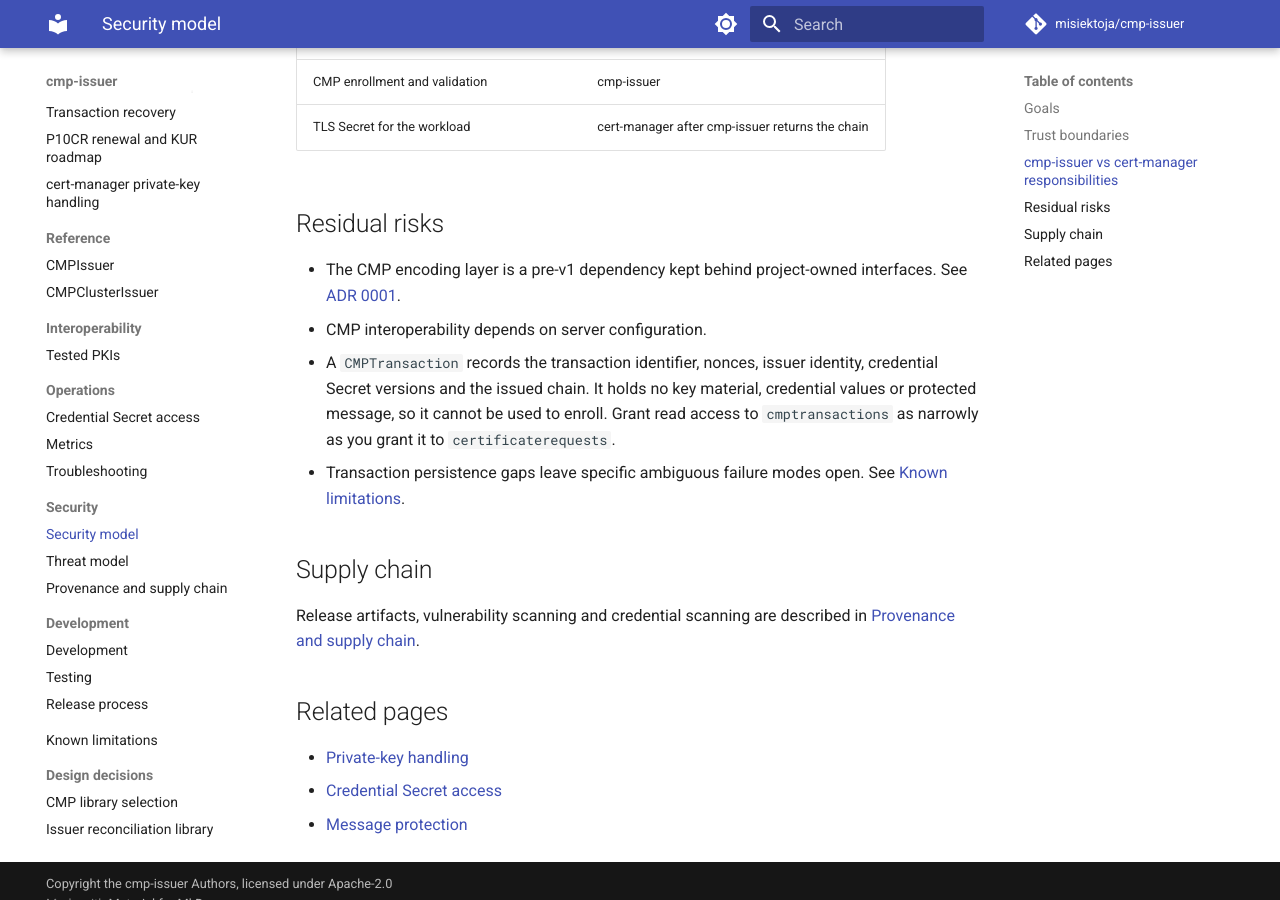
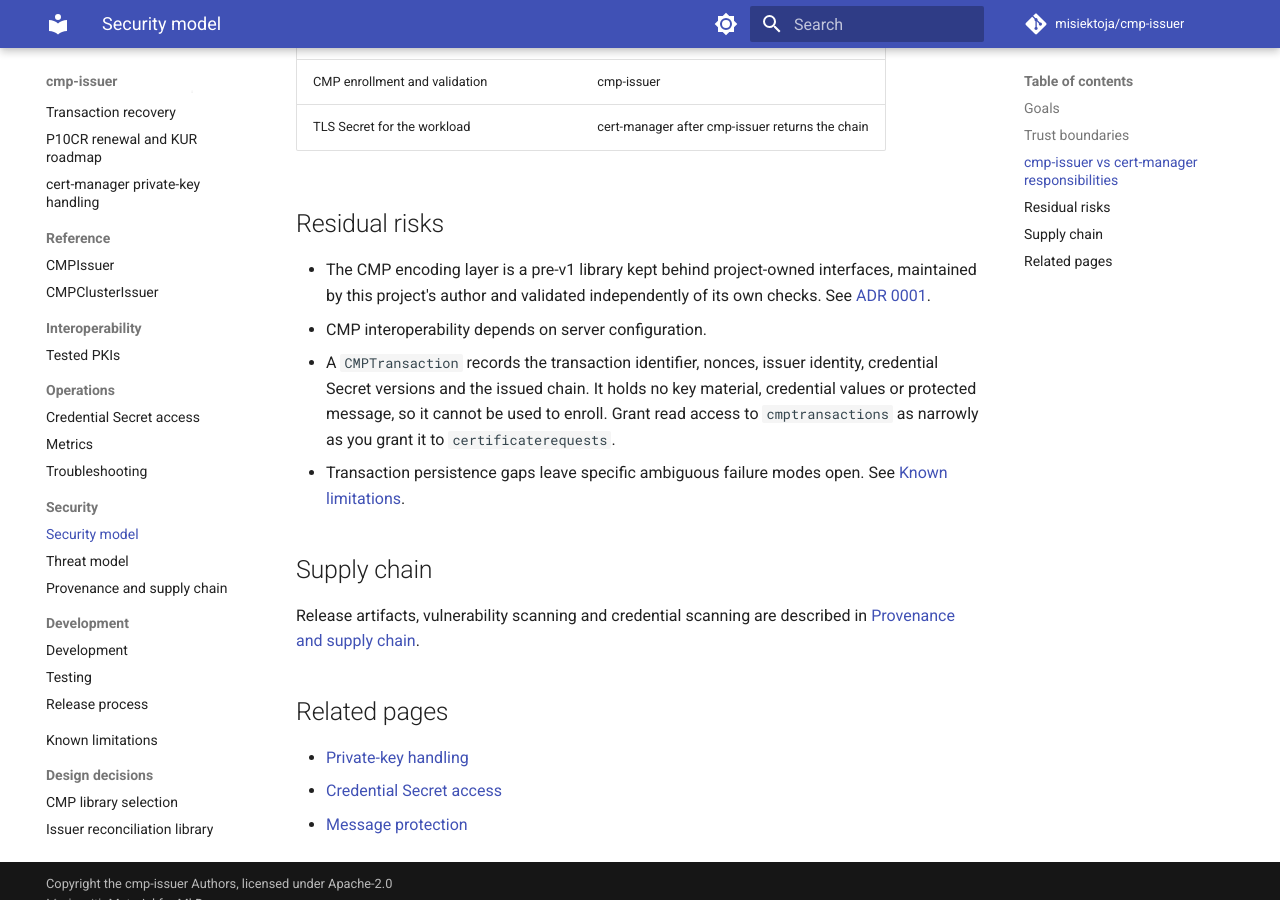
Before and after one commit to misiektoja/cmp-issuer, an MkDocs documentation site: the page built from docs/security/security-model.md, in a window 1280 px wide and 900 px high, scrolled down 1472 px. Built offline with MkDocs 1.6.1 and Material for MkDocs 9.7.7, drawn with Linux system fonts in a browser that asks for light colours; comment, search, counter and statistics services are not loaded.

Commit message:
docs(security): say who maintains the CMP encoding layer

```diff
--- a/docs/security/security-model.md
+++ b/docs/security/security-model.md
@@ -50,7 +50,7 @@ flowchart TB
 
 ## Residual risks
 
-* The CMP encoding layer is a pre-v1 dependency kept behind project-owned interfaces. See [ADR 0001](../adr/0001-cmp-library.md).
+* The CMP encoding layer is a pre-v1 library kept behind project-owned interfaces, maintained by this project's author and validated independently of its own checks. See [ADR 0001](../adr/0001-cmp-library.md).
 * CMP interoperability depends on server configuration.
 * A `CMPTransaction` records the transaction identifier, nonces, issuer identity, credential Secret versions and the issued chain. It holds no key material, credential values or protected message, so it cannot be used to enroll. Grant read access to `cmptransactions` as narrowly as you grant it to `certificaterequests`.
 * Transaction persistence gaps leave specific ambiguous failure modes open. See [Known limitations](../known-limitations.md).
```
